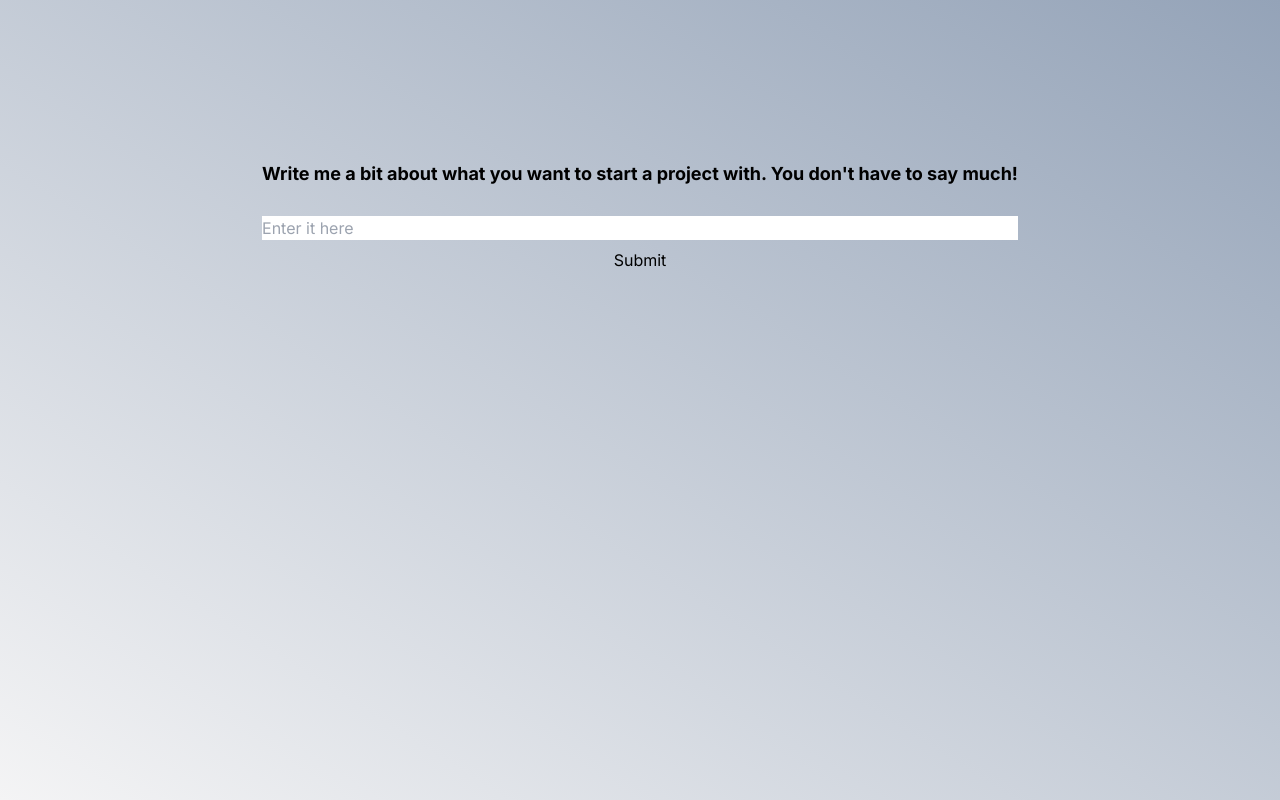
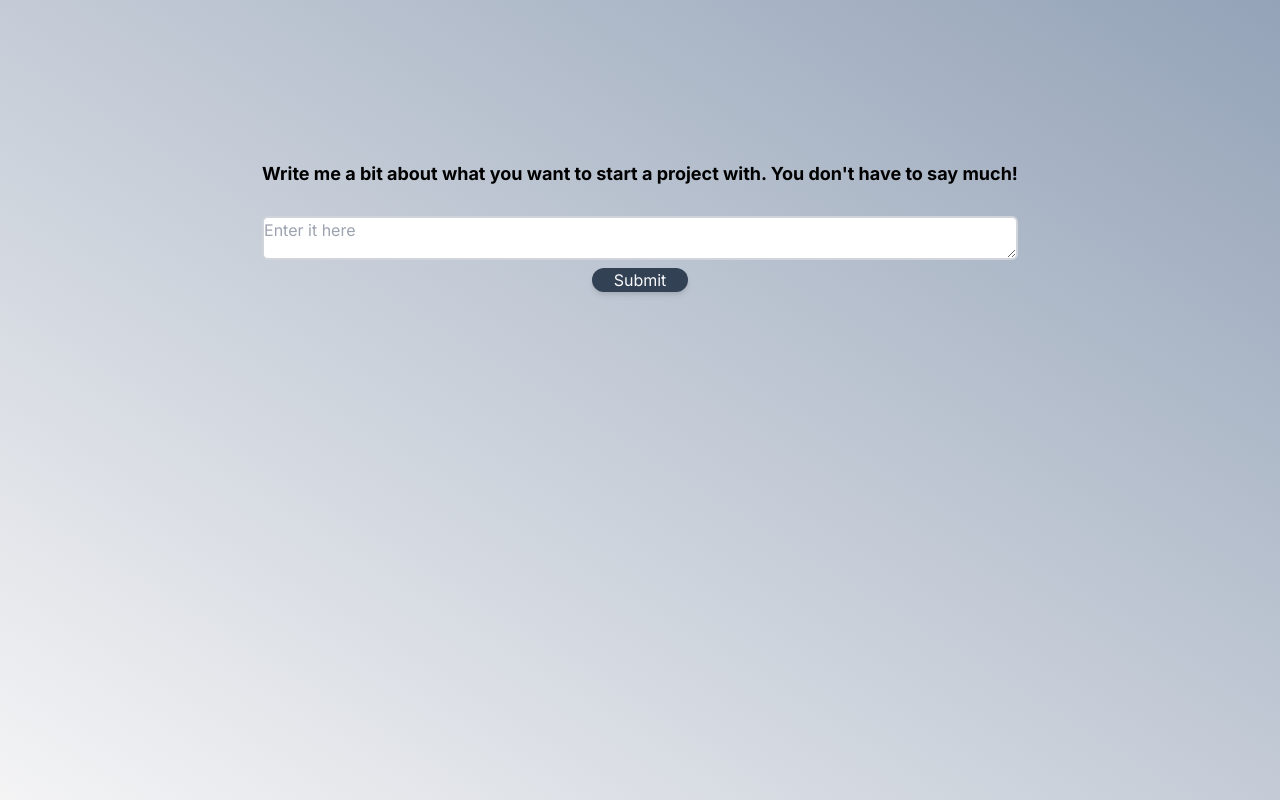
Before and after one commit to Lukefrotts227/first-side-project, a Next.js app: page /main in a window 1280 px wide. Built offline with nearby package versions, Linux system fonts and the light colour scheme.

Commit message:
testing proper deploy

```diff
--- a/components/main/form.tsx
+++ b/components/main/form.tsx
@@ -5,15 +5,25 @@ import { Router } from 'next/router';
 const Form = () =>{
     const [content, setContent] = useState('');
     const [idea, setIdea] = useState(null);
+    const [text, setText] = useState('');
+    const [isLoading, setIsLoading] = useState(false);
 
 
     const controller = new AbortController();
     const timeoutId = setTimeout(() => controller.abort(), 10000);
 
+    const handleKeyDown = (e: any) =>{
+        if(e.key === "Enter" && !e.shiftKey){
+            generateIdea(e);
+
+        }
+    }
+
 
     const generateIdea = async (e: React.MouseEvent<HTMLButtonElement>) => {
         e.preventDefault();
         try {
+            setIsLoading(true);
             const response = await fetch('/api/main', {
                 method: 'POST',
                 headers: {
@@ -33,17 +43,26 @@ const Form = () =>{
             setIdea(data.choices[0].message.content);
         } catch (error) {
             console.error(error);
+        } finally{
+            setIsLoading(false);
         }
     }
 
         return(
         <div>
-            <form className="flex flex-col gap-2">
+            <form className="flex flex-col gap-2 items-center justify-center pb-12">
                 <label className="columns-lg text-center text-lg font-bold pb-5">Write me a bit about what you want to start a project with. You don't have to say much!</label>
-                <input value={content}
+                <textarea className="w-full h-11 border-2 border-gray-300 rounded-md text-base"
+                value={content}
                 onChange={(e) => setContent(e.target.value)}
-                placeholder="Enter it here" />
-                <button onClick={generateIdea}>Submit</button>
+                placeholder="Enter it here"
+                onKeyDown={handleKeyDown}
+                disabled={isLoading} />
+                <button
+                disabled={isLoading}
+                className="bg-slate-700 w-24 shadow-md border-white text-slate-50 rounded-2xl hover:bg-slate-950 hover:font-extrabold" onClick={generateIdea}>
+                {isLoading ? 'Loading...' : 'Submit'}
+                </button>
             </form>
             {idea && <div>Generated idea: {idea} </div>}
         </div>
```
